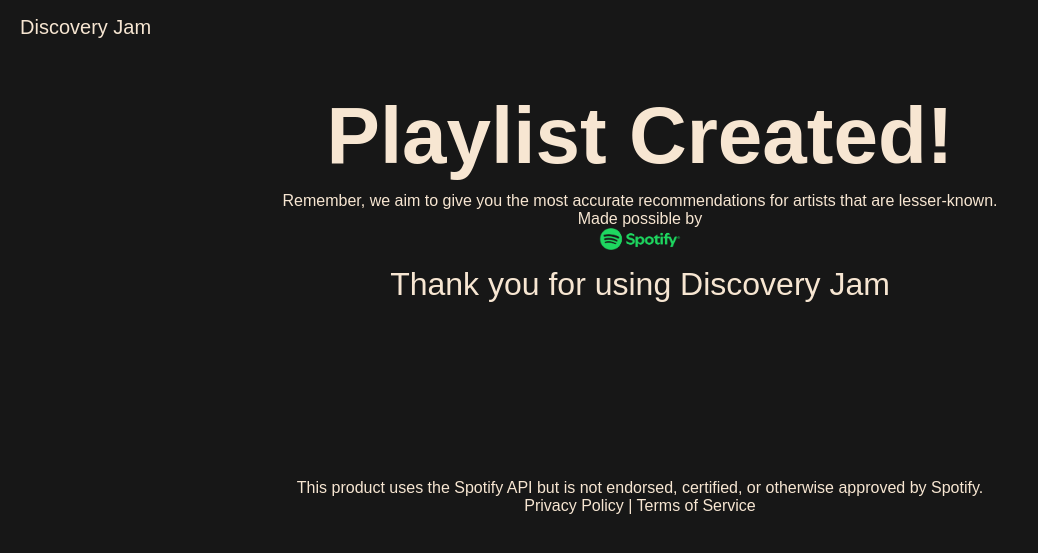
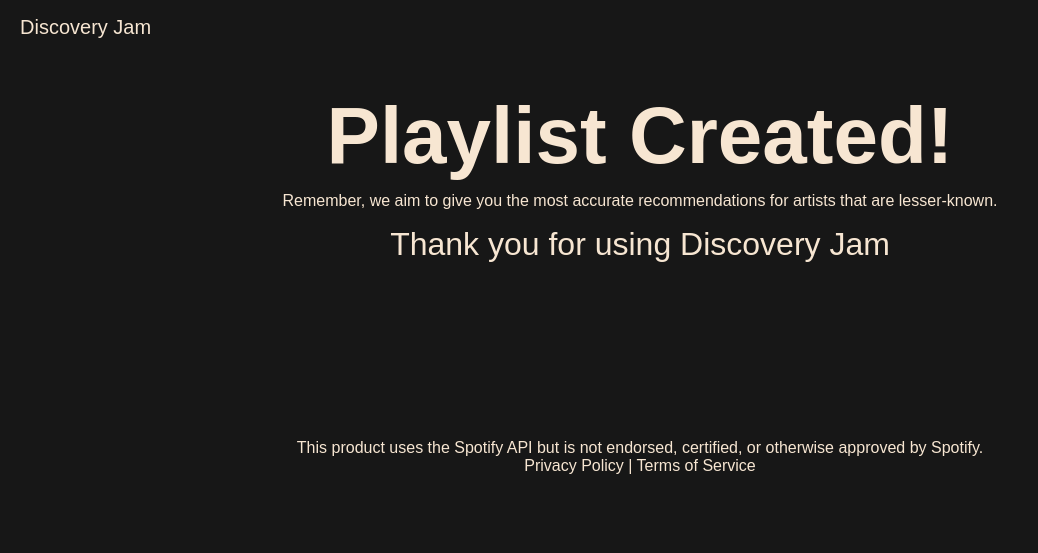
Before and after one commit to derekbeistad/spotify-recommendations, a Flask app: template templates/playlist_created.html in a window 1280 px wide. Shown: the top 553 px of the page, without its empty margins (0-1038 px from the left). Run offline with Flask 3, Linux system fonts and the light colour scheme; the template is opened without the code that fills it, so the values that code supplies are empty; some libraries are stand-ins or nearby versions; some web fonts are replaced.

Commit message:
removed spotify logo

```diff
--- a/templates/playlist_created.html
+++ b/templates/playlist_created.html
@@ -5,9 +5,6 @@
     <p class="text"></p>
         Remember, we aim to give you the most accurate recommendations for
         artists that are lesser-known.
-    </p>
-    <p class="text"></p>
-        Made possible by <img src="../static/images/Spotify_Full_Logo_RGB_Green.png" class="spotify-logo-button" alt="Spotify" />
     </p>
 
     {% if img %}
```
